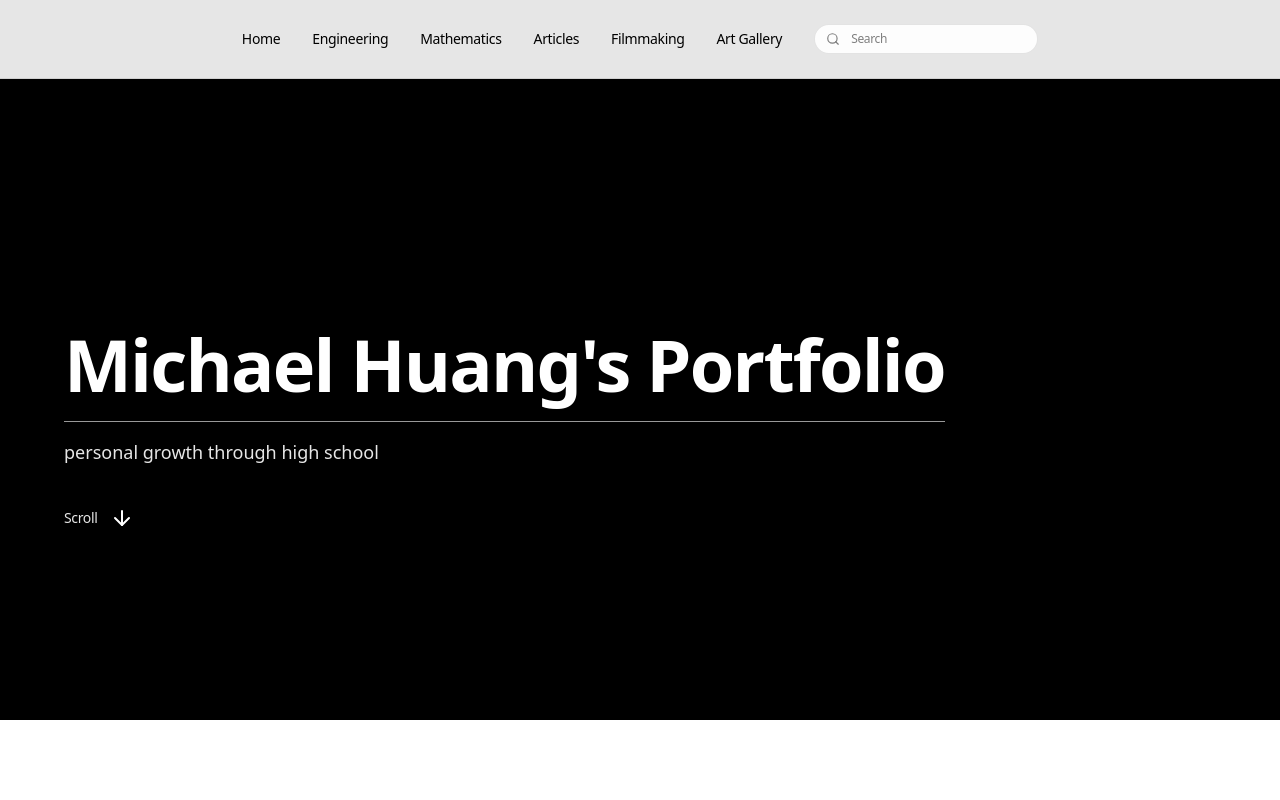
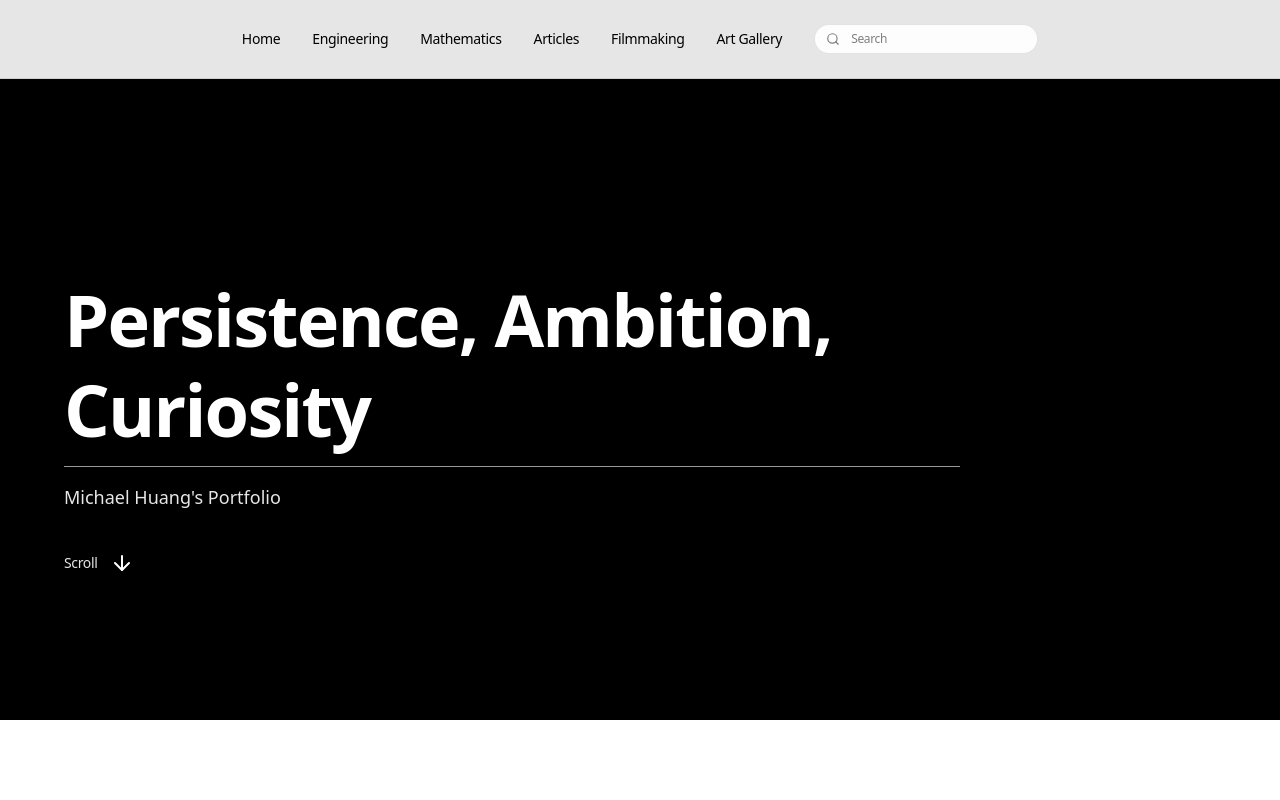
Before and after one commit to MHcave/website, a Next.js app: page / in a window 1280 px wide. Shown: the top 800 px of the page. Built offline with nearby package versions, Linux system fonts and the light colour scheme.

Commit message:
Update hero title copy

```diff
--- a/app/page.tsx
+++ b/app/page.tsx
@@ -296,11 +296,11 @@ export default function Home() {
           <div className="max-w-4xl">
             <h2 className="text-5xl md:text-7xl font-semibold tracking-tight leading-tight">
               <span className="inline-block border-b border-white/60 pb-3">
-                Michael Huang&apos;s Portfolio
+                Persistence, Ambition, Curiosity
               </span>
             </h2>
             <p className="mt-4 text-base md:text-lg opacity-90">
-              personal growth through high school
+              Michael Huang&apos;s Portfolio
             </p>
             <a href="#art-gallery" className="mt-10 inline-flex items-center gap-3">
               <span className="text-sm tracking-tight opacity-90">Scroll</span>
```
